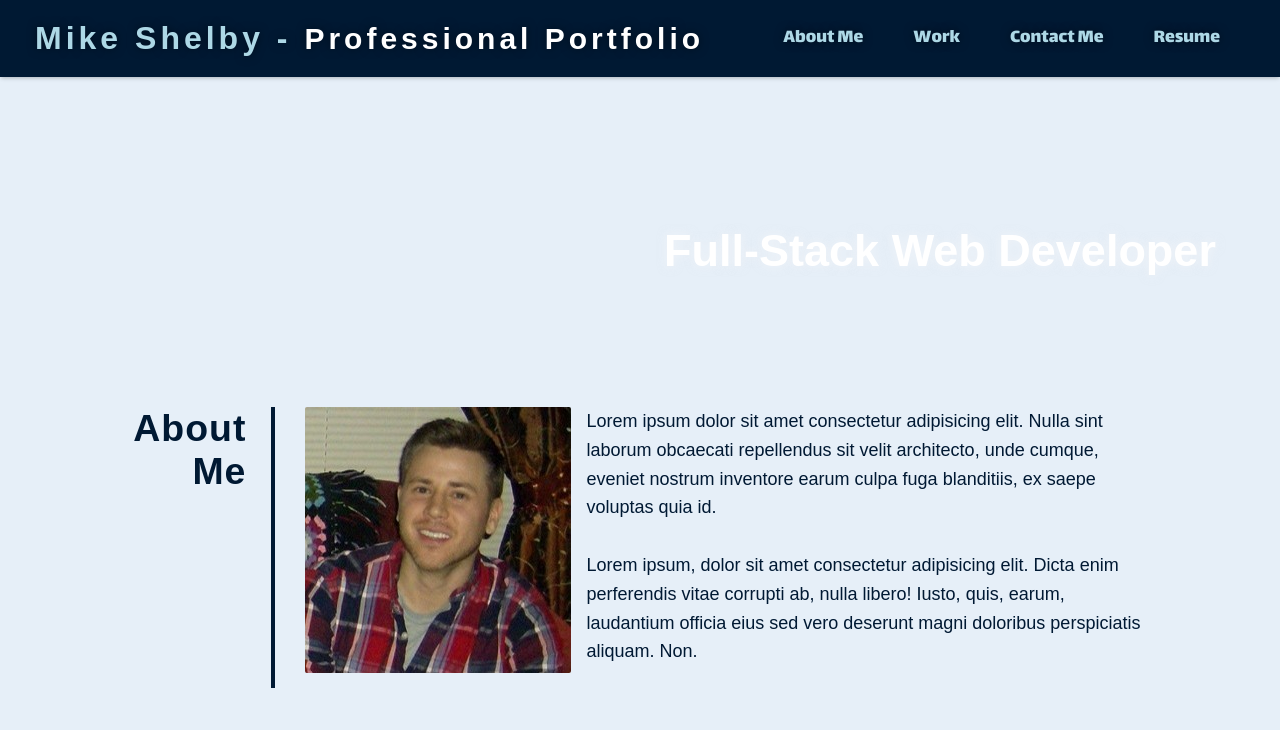
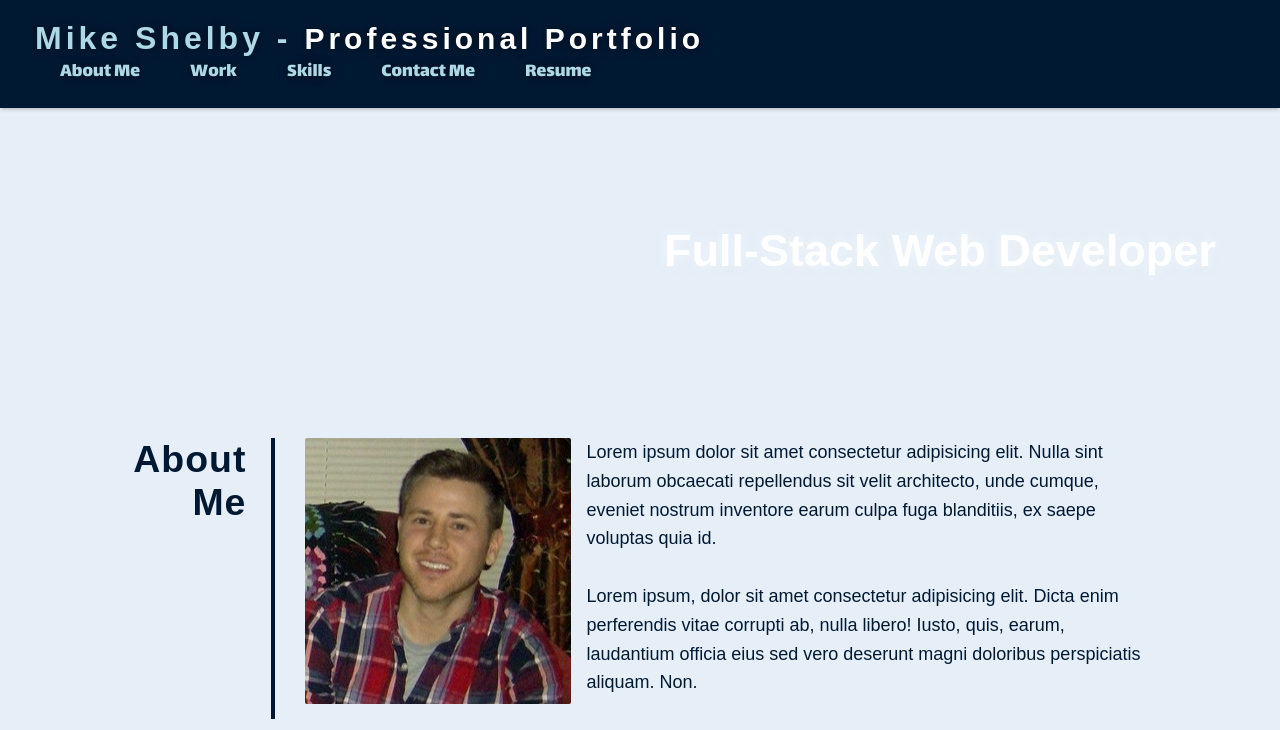
Before and after one commit to MikeGShelby/portfolio-v1, a plain HTML site: page index.html in a window 1280 px wide. Shown: the top 730 px of the page. Drawn offline with Linux system fonts and the light colour scheme; a web font is replaced by a local one.

Commit message:
added skills link to navigation

```diff
--- a/index.html
+++ b/index.html
@@ -21,6 +21,10 @@
 
                 <li>
                     <a href="#work">Work</a>
+                </li>
+
+                <li>
+                    <a href="#skills">Skills</a>
                 </li>
 
                 <li>
```
